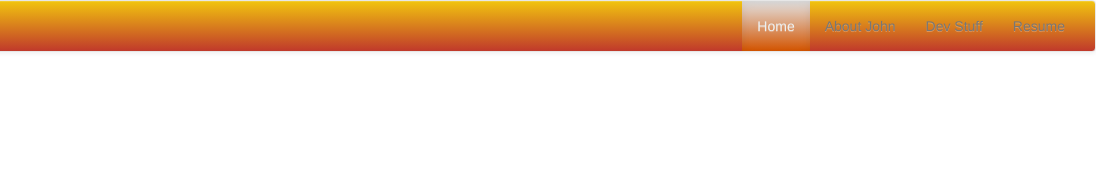
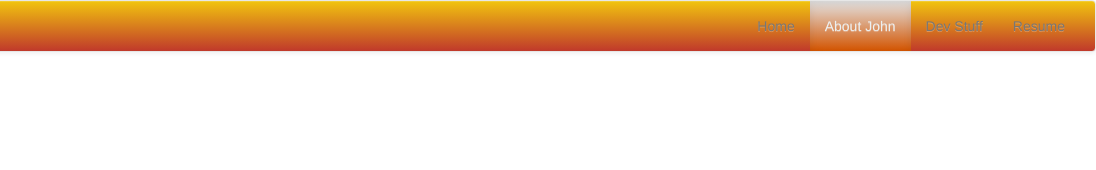
Before and after one commit to jmccutchanwd/jmccutchanwd.github.io, a plain HTML site: page about-john.html in a window 1280 px wide. Shown: the full height of the page, 184-1280 px from the left. Drawn offline with nearby package versions, Linux system fonts and the light colour scheme.

Commit message:
fixed active in all pages nav

```diff
--- a/about-john.html
+++ b/about-john.html
@@ -39,8 +39,8 @@
           <!-- Collect the nav links, forms, and other content for toggling -->
           <div class="collapse navbar-collapse" id="bs-example-navbar-collapse-1">
               <ul class="nav navbar-nav navbar-right">
-                <li class="active"><a href="home-mockup.html">Home<span class="sr-only">(current)</span></a></li>
-                <li><a href="about-john.html">About John</a></li>
+                <li><a href="home-mockup.html">Home<span class="sr-only">(current)</span></a></li>
+                <li class="active"><a href="about-john.html">About John</a></li>
                 <li><a href="dev-stuff.html">Dev Stuff</a></li>
                 <li><a href="resume.html">Resume</a></li>
               </ul>
```
Also changed, not shown: dev-stuff.html (+2 -2 lines), resume.html (+2 -2 lines).
